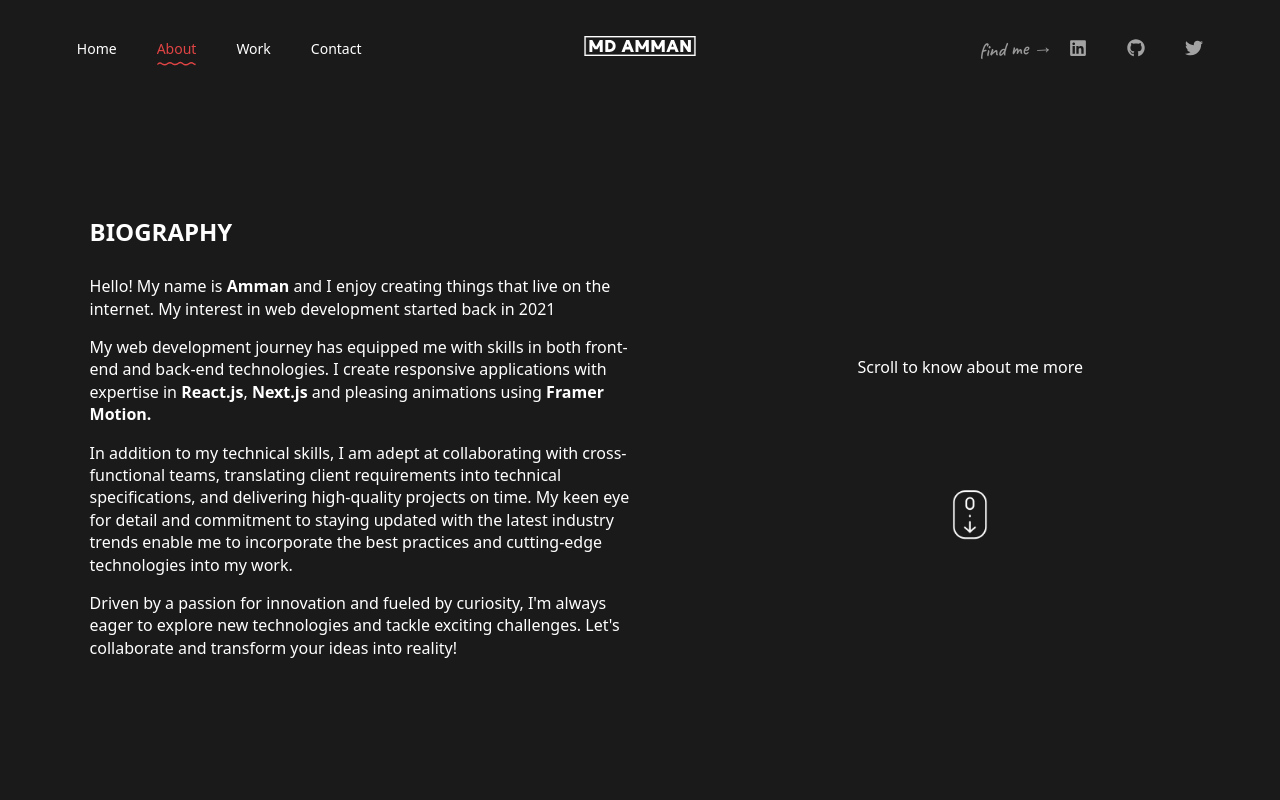
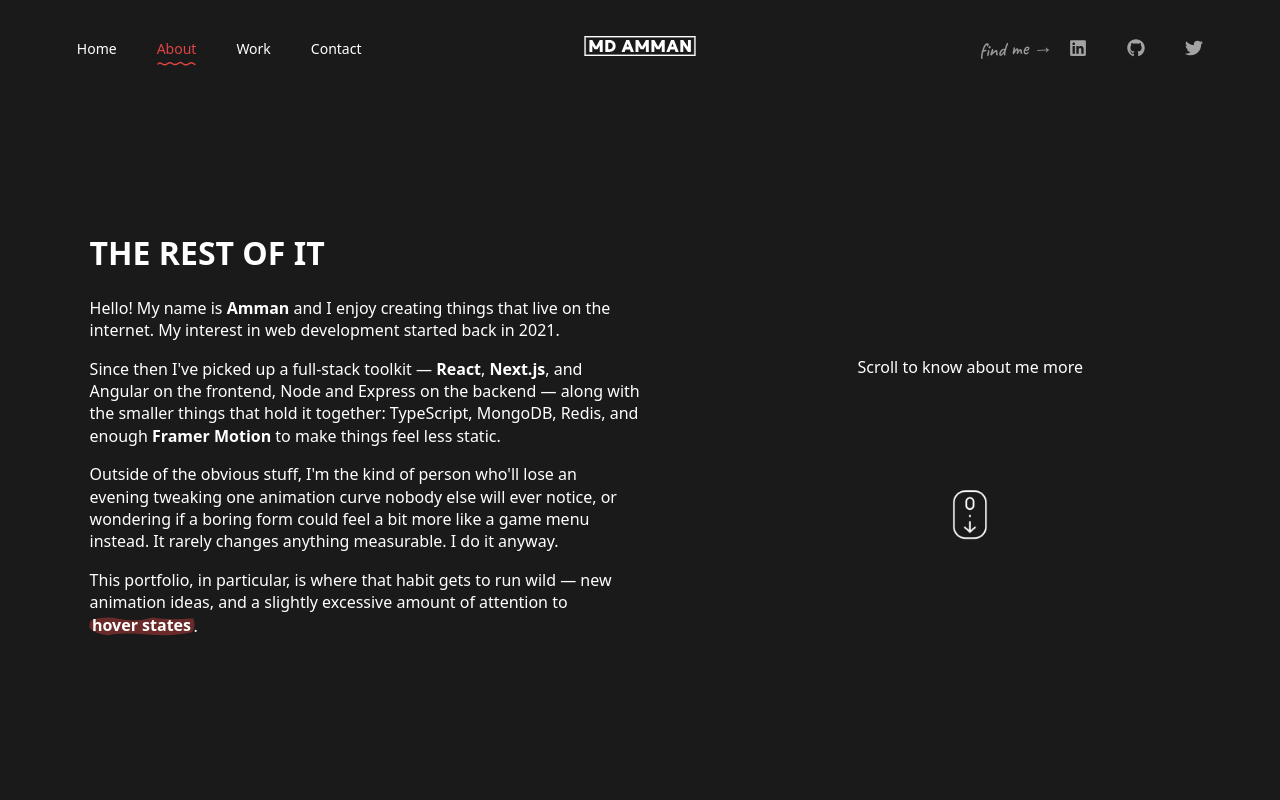
Before and after one commit to krazio-01/Portfolio, a React (Vite) app: page /about in a window 1280 px wide. Shown: the top 800 px of the page. Built offline with nearby package versions, Linux system fonts and the light colour scheme.

Commit message:
update about section layout copy and header typography

```diff
--- a/src/index.css
+++ b/src/index.css
@@ -8,6 +8,7 @@
     --primary-color1: #fff;
     --primary-color2: #000;
     --red: #e04444;
+    --accent: var(--red);
     --purple: #b206b2;
     --yellow: #ffe66d;
     --border-radius: 7px;
--- a/src/pages/About/About.jsx
+++ b/src/pages/About/About.jsx
@@ -2,6 +2,7 @@ import { useState, useRef } from 'react';
 import { motion, AnimatePresence, useScroll, useSpring } from 'framer-motion';
 import AnimatedScrollComponent from '../../components/animatedScrollComp/AnimatedScrollComp';
 import AnimatedWrapper from '../../components/animatedWrapper/AnimatedWrapper';
+import Scribble from '../../components/Scribble/Scribble';
 import { FaReact, FaAngular, FaNodeJs, FaGitAlt, FaJava, FaNetworkWired } from 'react-icons/fa6';
 import { BiLogoMongodb, BiLogoTypescript } from 'react-icons/bi';
 import { SiExpress, SiRedis, SiCloudinary, SiPostman, SiSocketdotio, SiWebrtc, SiJsonwebtokens } from 'react-icons/si';
@@ -105,28 +106,30 @@ const About = () => {
             <div className="bio">
                 <div className="bio-left">
                     <AnimatedWrapper as="h2" delay={0.5} duration={0.7}>
-                        BIOGRAPHY
+                        THE REST OF IT
                     </AnimatedWrapper>
                     <AnimatedWrapper as="p" delay={0.7}>
                         Hello! My name is <span>Amman</span> and I enjoy creating things that live on the internet. My
-                        interest in web development started back in 2021
+                        interest in web development started back in 2021.
                     </AnimatedWrapper>
                     <AnimatedWrapper as="p" delay={0.9}>
-                        My web development journey has equipped me with skills in both front-end and back-end
-                        technologies. I create responsive applications with expertise in <span>React.js</span>,{' '}
-                        <span>Next.js</span> and pleasing animations using <span>Framer Motion.</span>
+                        Since then I&apos;ve picked up a full-stack toolkit — <span>React</span>, <span>Next.js</span>,
+                        and Angular on the frontend, Node and Express on the backend — along with the smaller things
+                        that hold it together: TypeScript, MongoDB, Redis, and enough <span>Framer Motion</span> to make
+                        things feel less static.
                     </AnimatedWrapper>
                     <AnimatedWrapper as="p" delay={1.1}>
-                        In addition to my technical skills, I am adept at collaborating with cross-functional teams,
-                        translating client requirements into technical specifications, and delivering high-quality
-                        projects on time. My keen eye for detail and commitment to staying updated with the latest
-                        industry trends enable me to incorporate the best practices and cutting-edge technologies into
-                        my work.
+                        Outside of the obvious stuff, I&apos;m the kind of person who&apos;ll lose an evening tweaking
+                        one animation curve nobody else will ever notice, or wondering if a boring form could feel a bit
+                        more like a game menu instead. It rarely changes anything measurable. I do it anyway.
                     </AnimatedWrapper>
                     <AnimatedWrapper as="p" delay={1.3}>
-                        Driven by a passion for innovation and fueled by curiosity, I&apos;m always eager to explore new
-                        technologies and tackle exciting challenges. Let&apos;s collaborate and transform your ideas
-                        into reality!
+                        This portfolio, in particular, is where that habit gets to run wild — new animation ideas, and a
+                        slightly excessive amount of attention to{' '}
+                        <Scribble variant="highlight" delay={2.2}>
+                            hover states
+                        </Scribble>
+                        .
                     </AnimatedWrapper>
                 </div>
                 <div className="bio-right">
--- a/src/pages/About/about.css
+++ b/src/pages/About/about.css
@@ -8,6 +8,8 @@
 .bio h2,
 .skills h2,
 .experiance h2 {
+    font-size: var(--fz-heading);
+    color: var(--primary-color1);
     margin-bottom: 2rem;
 }
 
@@ -383,6 +385,12 @@
         max-width: 50%;
     }
 
+    .bio h2,
+    .skills h2,
+    .experiance h2 {
+        font-size: revert;
+    }
+
     .skills-header {
         flex-direction: column;
         align-items: flex-start;
```
